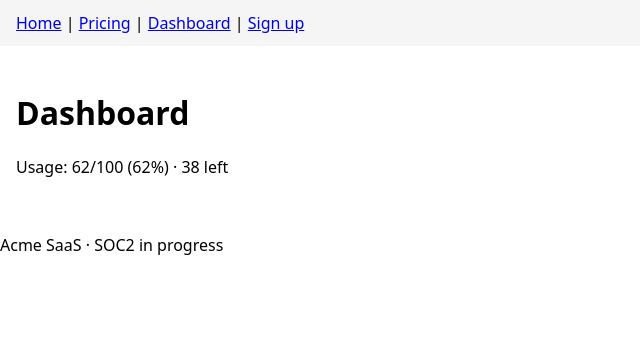
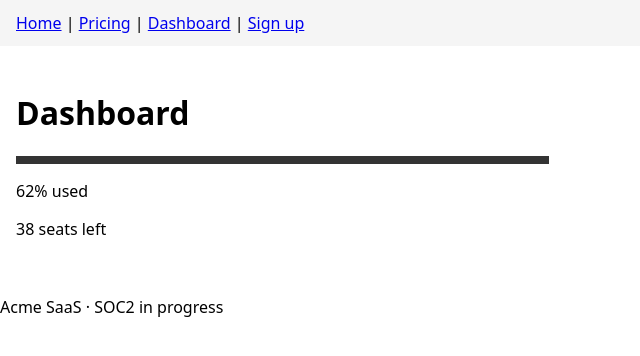
Before and after one commit to ArchAstroEvals/team-ts-saas, a Next.js app: page /dashboard in a window 1280 px wide. Shown: the top 356 px of the page, without its empty margins (0-640 px from the left). Built offline with nearby package versions, Linux system fonts and the light colour scheme.

Commit message:
Dashboard uses usage bar

```diff
--- a/app/dashboard/page.jsx
+++ b/app/dashboard/page.jsx
@@ -1,4 +1,5 @@
 import { meterPercent, quotaLeft } from "../../lib/usage.js";
+import UsageBar from "../../components/UsageBar.jsx";
 
 const USED = 62;
 const QUOTA = 100;
@@ -10,8 +11,9 @@ export default function Dashboard() {
   return (
     <div>
       <h1>Dashboard</h1>
+      <UsageBar percent={pct} />
       <p>
-        Usage: {USED}/{QUOTA} ({pct}%) · {quotaLeft(USED, QUOTA)} left
+        {quotaLeft(USED, QUOTA)} seats left
       </p>
     </div>
   );
```
